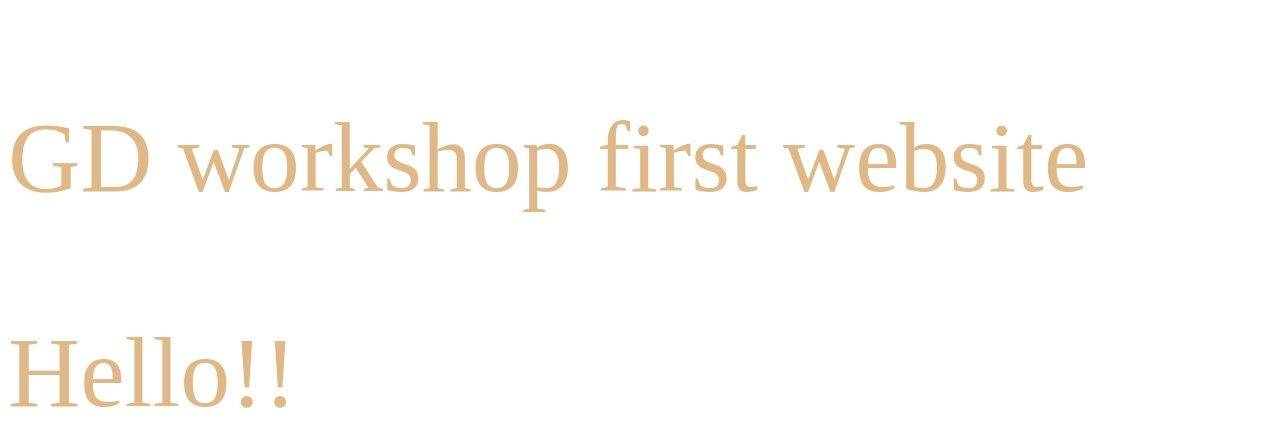
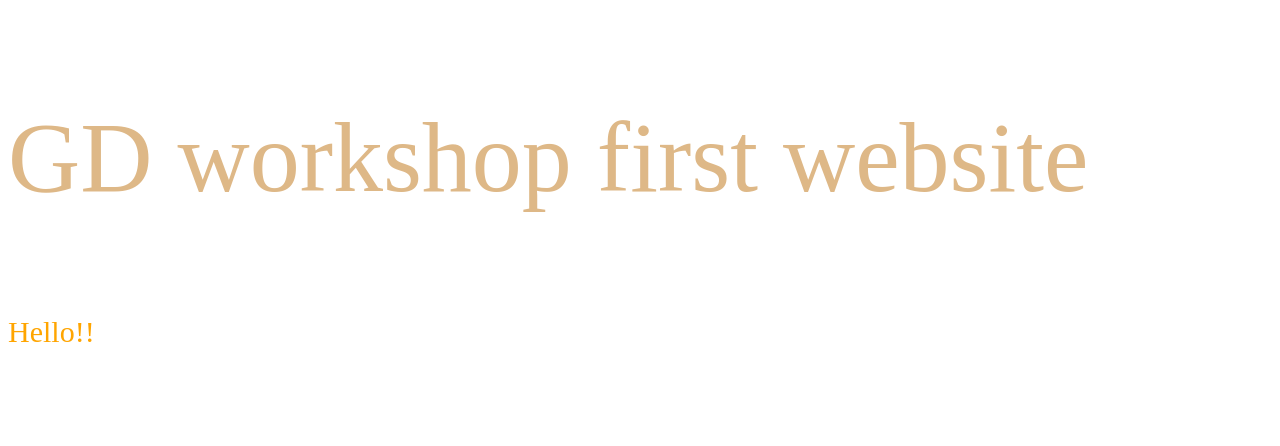
Before and after one commit to leaseog/first-repository, a plain HTML site: page index.html in a window 1280 px wide. Drawn offline with Linux system fonts and the light colour scheme.

Commit message:
made an html and css file

```diff
--- a/index.html
+++ b/index.html
@@ -5,5 +5,5 @@
         <link rel="stylesheet" href="styles.css">
     </head>
     <p> GD workshop first website </p>
-    <p> Hello!! </p>
+    <p1> Hello!! </p1>
 </html>
--- a/styles.css
+++ b/styles.css
@@ -2,3 +2,7 @@ p{
     color:burlywood;
     font-size: 100px;
 }
+p1{
+    color:orange;
+    font-size: 30px;
+}
```
